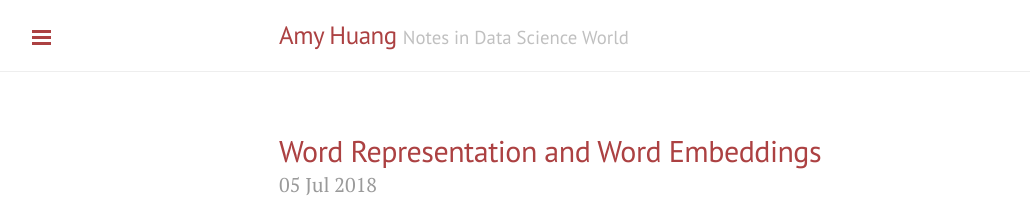
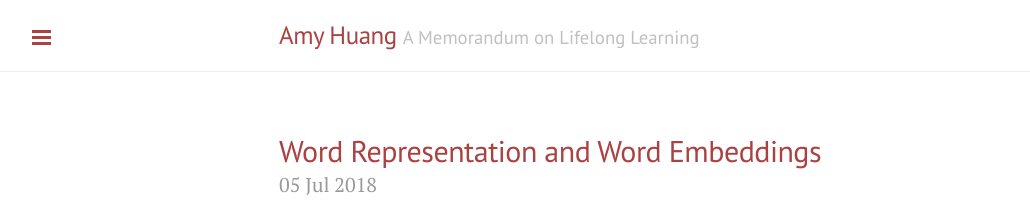
Before and after one commit to wantinghuang/wantinghuang.github.io, a Jekyll site: the page built from index.html, in a window 1280 px wide. Shown: the top 220 px of the page, without its empty margins (1-1031 px from the left). Built offline with Jekyll 4.4.1, drawn with Linux system fonts in a browser that asks for light colours; the list of posts is cut into pages by our own code.

Commit message:
Update _config.yml

```diff
--- a/_config.yml
+++ b/_config.yml
@@ -6,7 +6,7 @@ permalink:           pretty
 
 # Setup
 title:            Amy Huang
-tagline:          'Notes in Data Science World'
+tagline:          'A Memorandum on Lifelong Learning'
 description:      'Tech Blog.'
 url:              https://wantinghuang.github.io/
 baseurl:             ''
```
